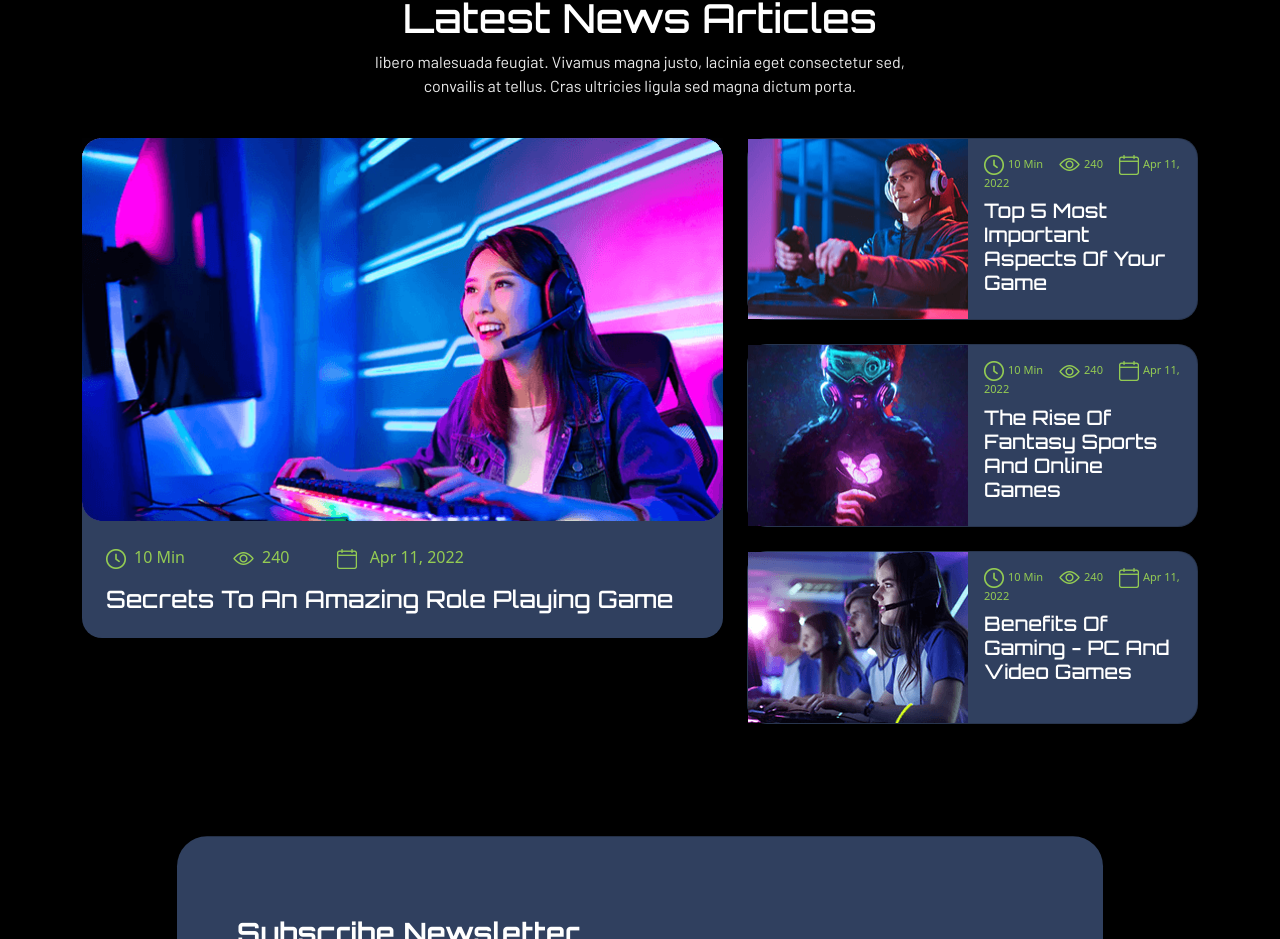
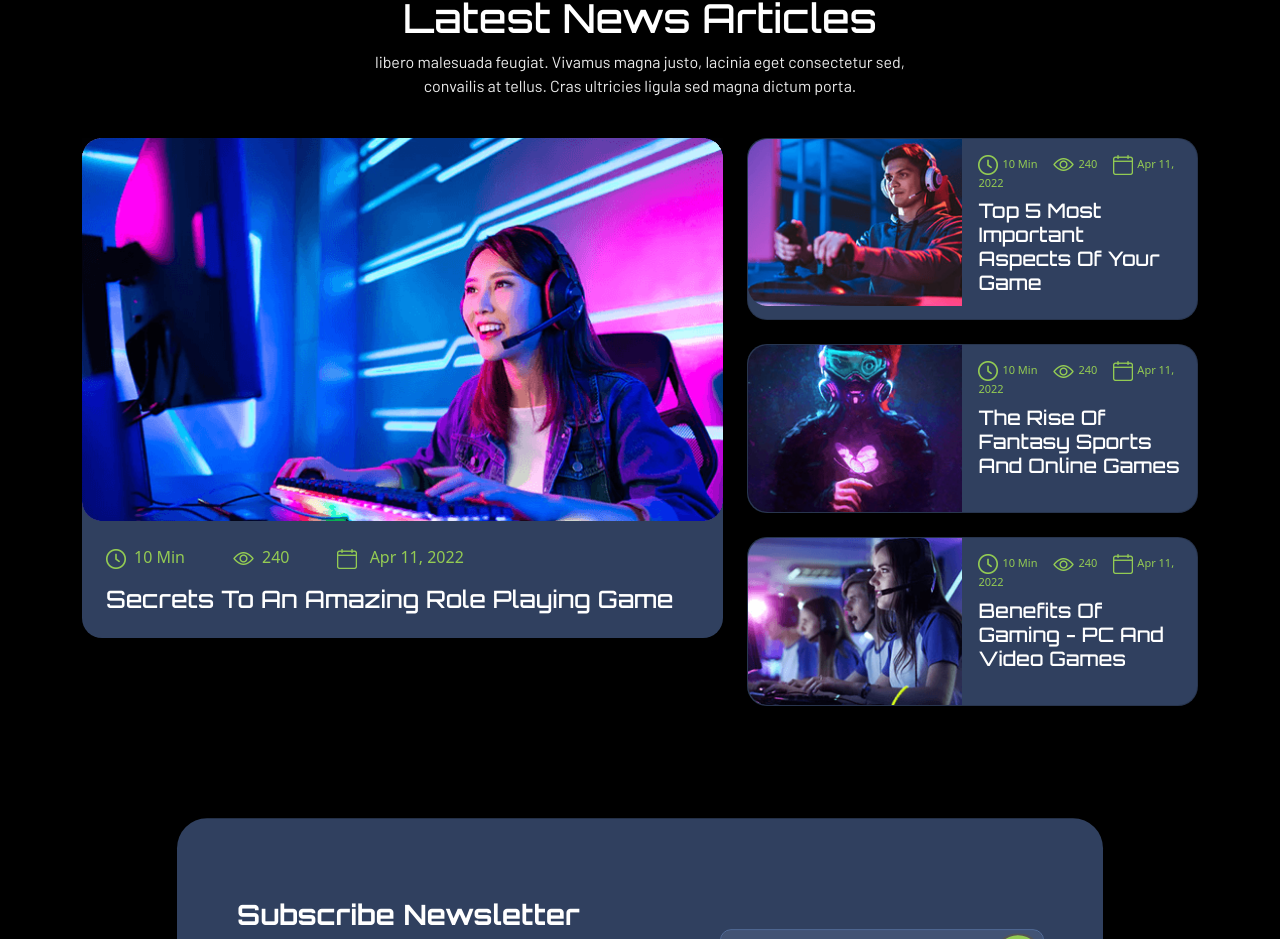
Before and after one commit to orazi-paolo/proj-html-vuejs, a Vue app: page / in a window 1280 px wide. Shown: the part 5071-6010 px from the top of the page. Built offline with nearby package versions, Linux system fonts and the light colour scheme.

Commit message:
fix border radius card featureNews

```diff
--- a/src/components/appMain-feature/featureNews/FeatureNewsListCard.vue
+++ b/src/components/appMain-feature/featureNews/FeatureNewsListCard.vue
@@ -29,7 +29,7 @@ export default {
 <template>
   <!-- compose the cards using the props received from the parent -->
         <div class="card bg-dark text-white mb-4 d-flex flex-row">
-            <img :src="image" :alt="title">
+            <img class="img-card-news" :src="image" :alt="title">
             <div class="card-body">
               <div class="metadata">
                 <span class="pe-3"><span><img class="pe-1" src="../../../assets/icon/clock.png" alt="icon clock"></span>{{ clock }}</span>
@@ -45,13 +45,14 @@ export default {
 .card{
   border-radius: 20px;
   background-color: #30405F !important;
-  .card>img{
-    max-width: 100%;
-    height: calc(500px / 3)
-  }
   .metadata{
     color: #94CB53;
     font-size: 11px;
   }
 }
+.img-card-news{
+  border-radius: 20px 0 0 20px;
+  max-width: 100%;
+  height: calc(500px / 3);
+}
 </style>
```
